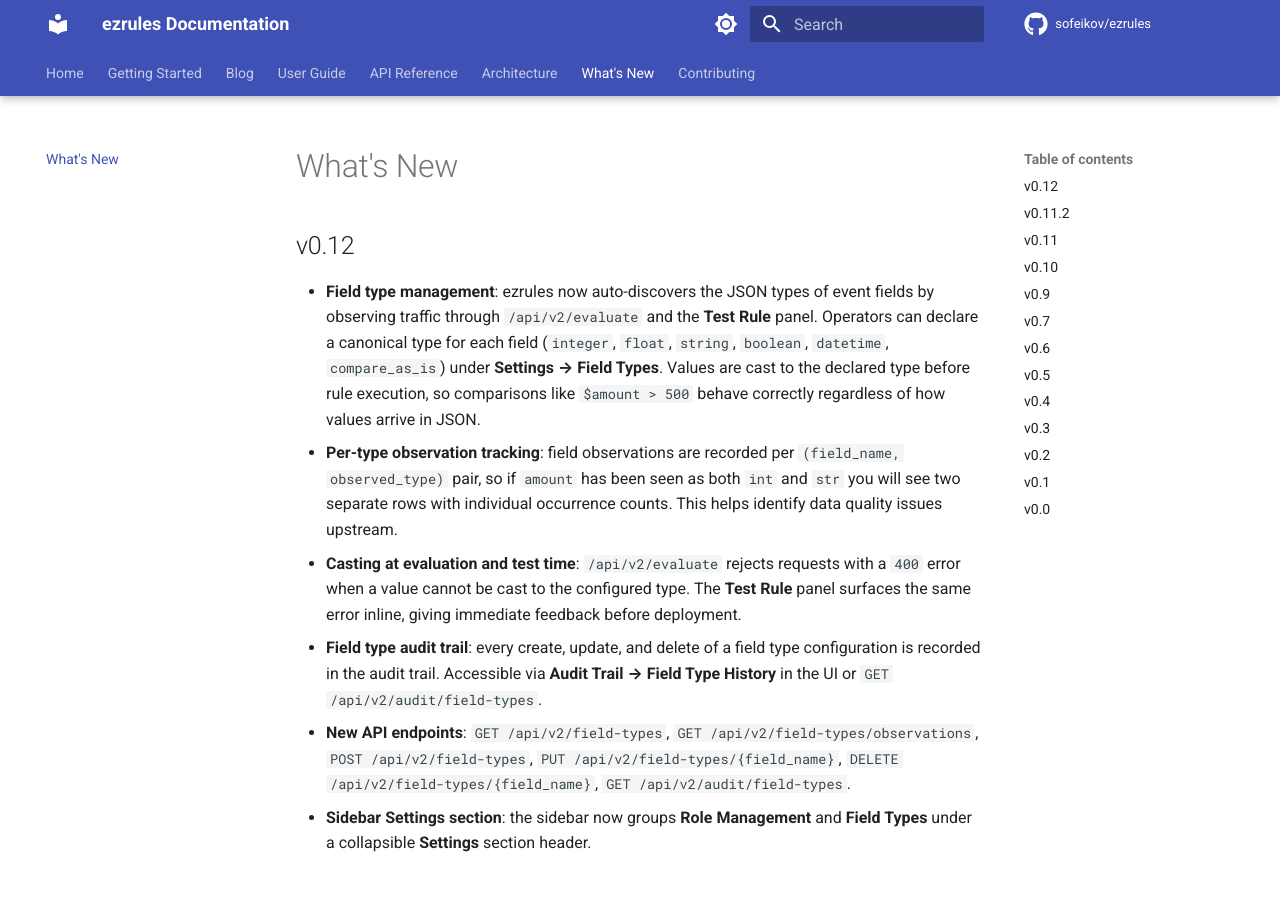
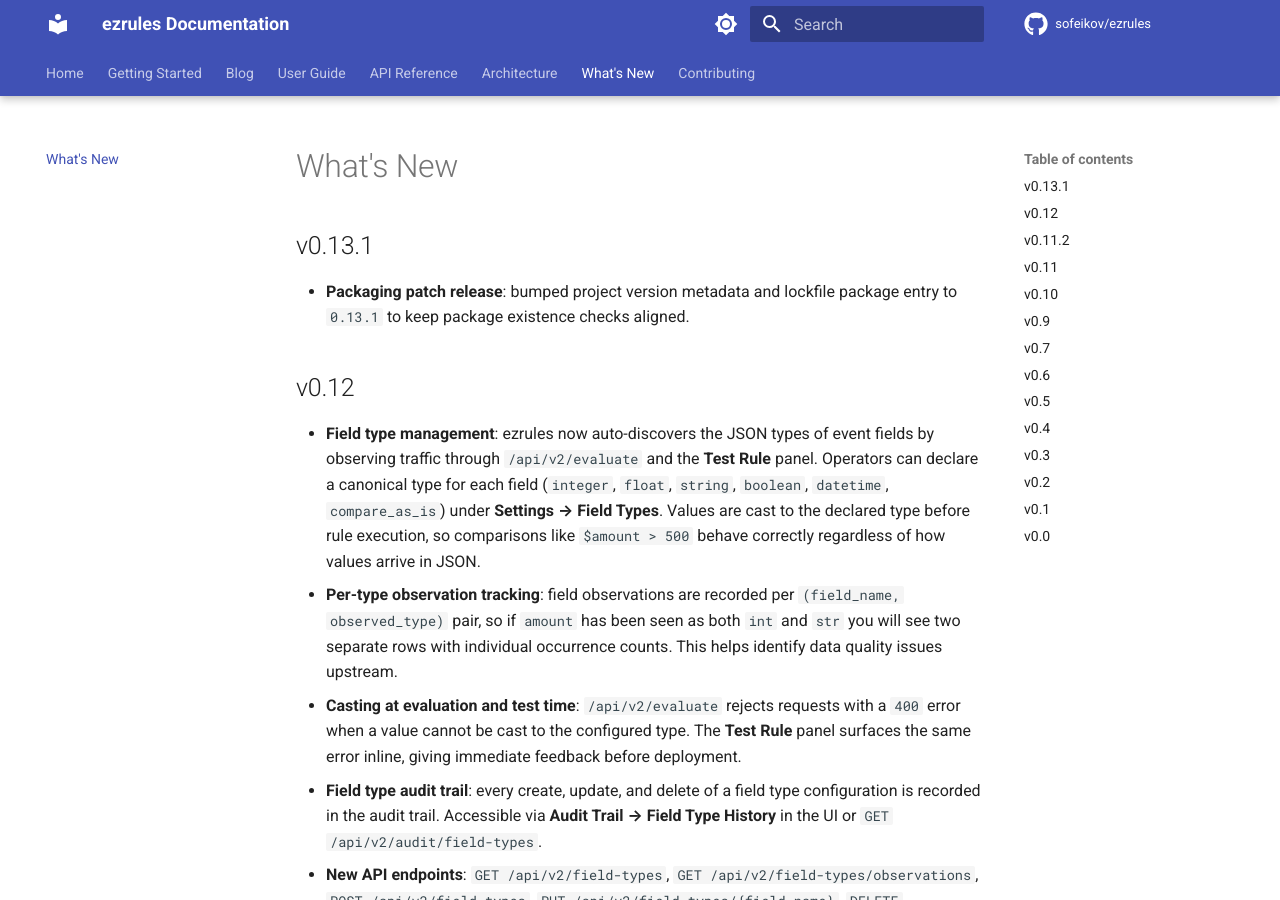
Before and after one commit to sofeikov/ezrules, an MkDocs documentation site: the page built from docs/whatsnew.md, in a window 1280 px wide and 900 px high. Built offline with MkDocs 1.6.1 and Material for MkDocs 9.7.7, drawn with Linux system fonts in a browser that asks for light colours; comment, search, counter and statistics services are not loaded.

Commit message:
Bump patch version to 0.13.1 and update whatsnew
Co-authored-by: sofeikov <6204851+sofeikov@users.noreply.github.com>

```diff
--- a/docs/whatsnew.md
+++ b/docs/whatsnew.md
@@ -1,4 +1,8 @@
 # What's New
+
+## v0.13.1
+
+* **Packaging patch release**: bumped project version metadata and lockfile package entry to `0.13.1` to keep package existence checks aligned.
 
 ## v0.12
 
--- a/pyproject.toml
+++ b/pyproject.toml
@@ -1,6 +1,6 @@
 [project]
 name = "ezrules"
-version = "0.13.0"
+version = "0.13.1"
 description = "Open-source transaction monitoring engine for business rules"
 authors = [{name = "Konstantin Sofeikov", email = "sofeykov@gmail.com"}]
 readme = "README.md"
```
Also changed, not shown: 1 other file.
